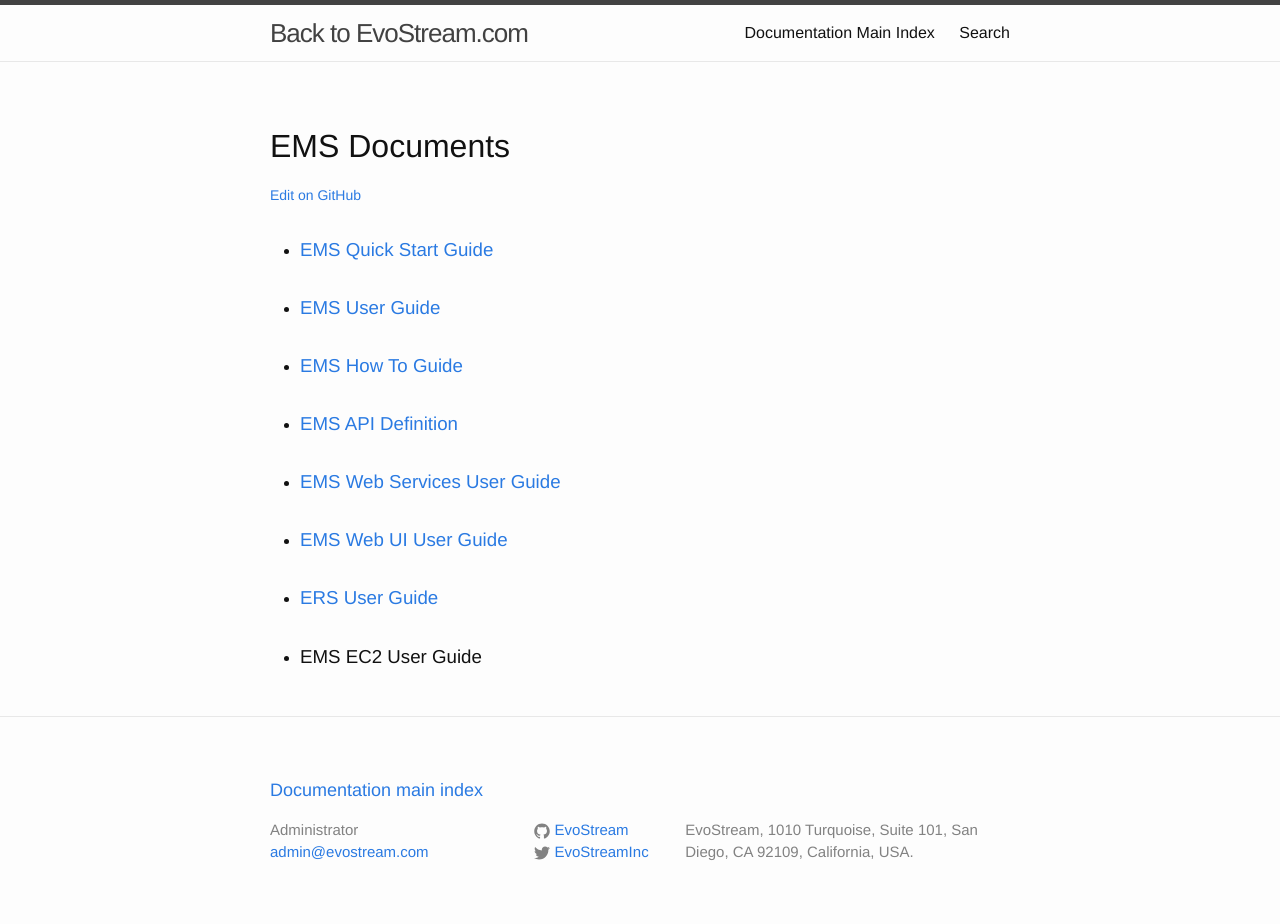
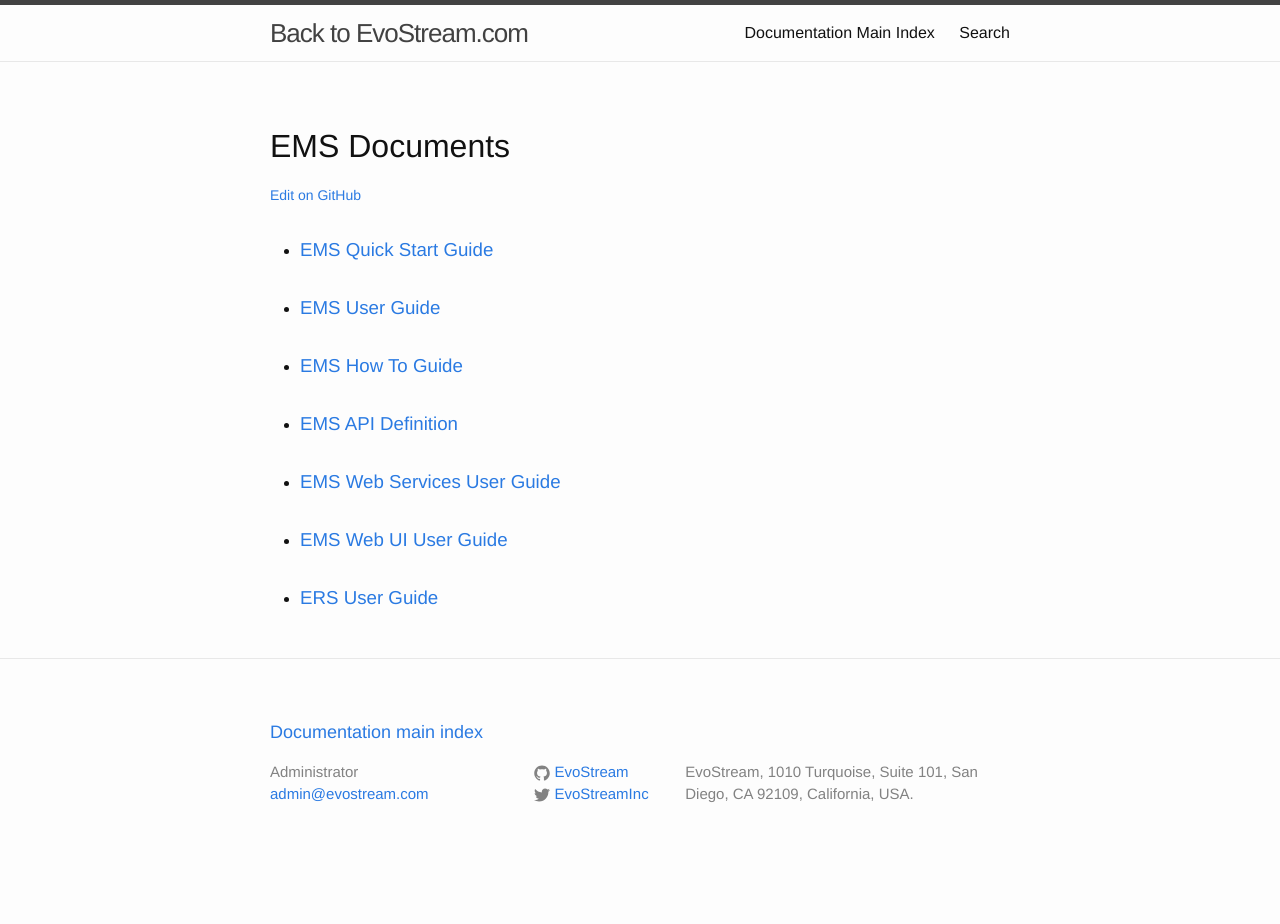
Before and after one commit to EvoStream/EvoStream.github.io, a Jekyll site: the page built from index.html, in a window 1280 px wide. Built offline with Jekyll 4.4.1, drawn with Linux system fonts in a browser that asks for light colours; after the commit the page ends 900 px from its top, so only the background shows below that.

Commit message:
Update index.html

```diff
--- a/index.html
+++ b/index.html
@@ -17,7 +17,6 @@
     <li><h3><a href="http://docs.evostream.com/ems_web_services_user_guide/table_of_contents">EMS Web Services User Guide</a></h3></li>
     <li><h3><a href="http://docs.evostream.com/ems_web_ui_user_guide/table_of_contents">EMS Web UI User Guide</a></h3></li>
     <li><h3><a href="http://docs.evostream.com/ers_user_guide/table_of_contents">ERS User Guide</a></h3></li>
-    <li><h3>EMS EC2 User Guide</h3></li>
   </ul>
 
 </div>
```
